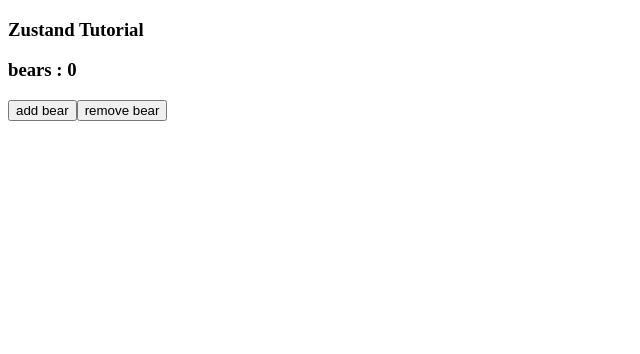
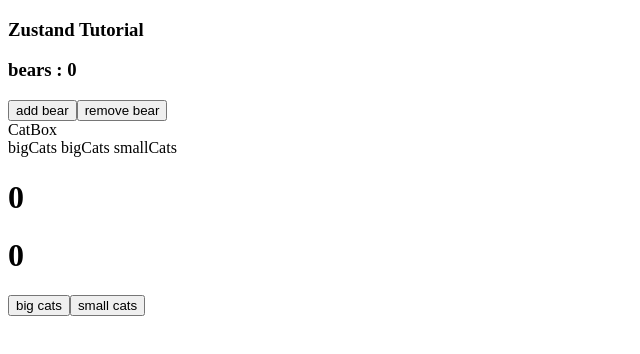
Before and after one commit to Azoonex/zustand, a React (Vite) app: page / in a window 1280 px wide. Shown: the top 354 px of the page, without its empty margins (0-640 px from the left). Built offline with nearby package versions, Linux system fonts and the light colour scheme.

Commit message:
create cats big small change function zustand for immer

```diff
--- a/package.json
+++ b/package.json
@@ -10,6 +10,7 @@
     "preview": "vite preview"
   },
   "dependencies": {
+    "immer": "^10.1.1",
     "react": "^18.2.0",
     "react-dom": "^18.2.0",
     "zustand": "^4.5.2"
--- a/src/App.tsx
+++ b/src/App.tsx
@@ -1,10 +1,12 @@
 import React from 'react'
 import BearBox from './components/BearBox'
+import CatBox from './components/CatBox'
 
 export default function App() {
   return (
     <div>
       <BearBox />
+      <CatBox />
     </div>
   )
 }
--- /dev/null
+++ b/src/components/CatBox.tsx
@@ -0,0 +1,28 @@
+import React from 'react'
+import { useCatStore } from '../stores/catStore'
+
+export default function CatBox() {
+  const bigCats = useCatStore(state => state.cats.bigCats);
+  const smallCats = useCatStore(state => state.cats.smallCats)
+  const increaseBigCats = useCatStore(state => state.increaseBigCats)
+  const increaseSmallCats = useCatStore(state => state.increaseSmallCats)
+
+  return (
+    <div>
+      CatBox
+      <div>
+        bigCats <span>bigCats</span> <span>smallCats</span>
+      </div>
+      <div>
+        <h1>
+          {bigCats}
+        </h1>
+        <h1>
+          {smallCats}
+        </h1>
+        <button onClick={increaseBigCats}>big  cats</button>
+        <button onClick={increaseSmallCats}>small  cats</button>
+      </div>
+    </div>
+  )
+}
--- /dev/null
+++ b/src/stores/catStore.ts
@@ -0,0 +1,28 @@
+import { create } from "zustand";
+import { immer } from "zustand/middleware/immer";
+
+type TcAtStoreState = {
+    cats: {
+        bigCats: number;
+        smallCats: number;
+    };
+    increaseBigCats: () => void;
+    increaseSmallCats: () => void;
+};
+
+export const useCatStore = create<TcAtStoreState>()(
+    immer((set) => ({
+        cats: {
+            bigCats: 0,
+            smallCats: 0,
+        },
+        increaseBigCats: () =>
+            set((state) => {
+                state.cats.bigCats++;
+            }),
+        increaseSmallCats: () =>
+            set((state) => {
+                state.cats.smallCats++;
+            }),
+    }))
+);
```
Also changed, not shown: src/stores/bearStore.ts (renamed from src/stores/bearStore.tsx), 1 other file (tests, documents, lock files or other folders).
